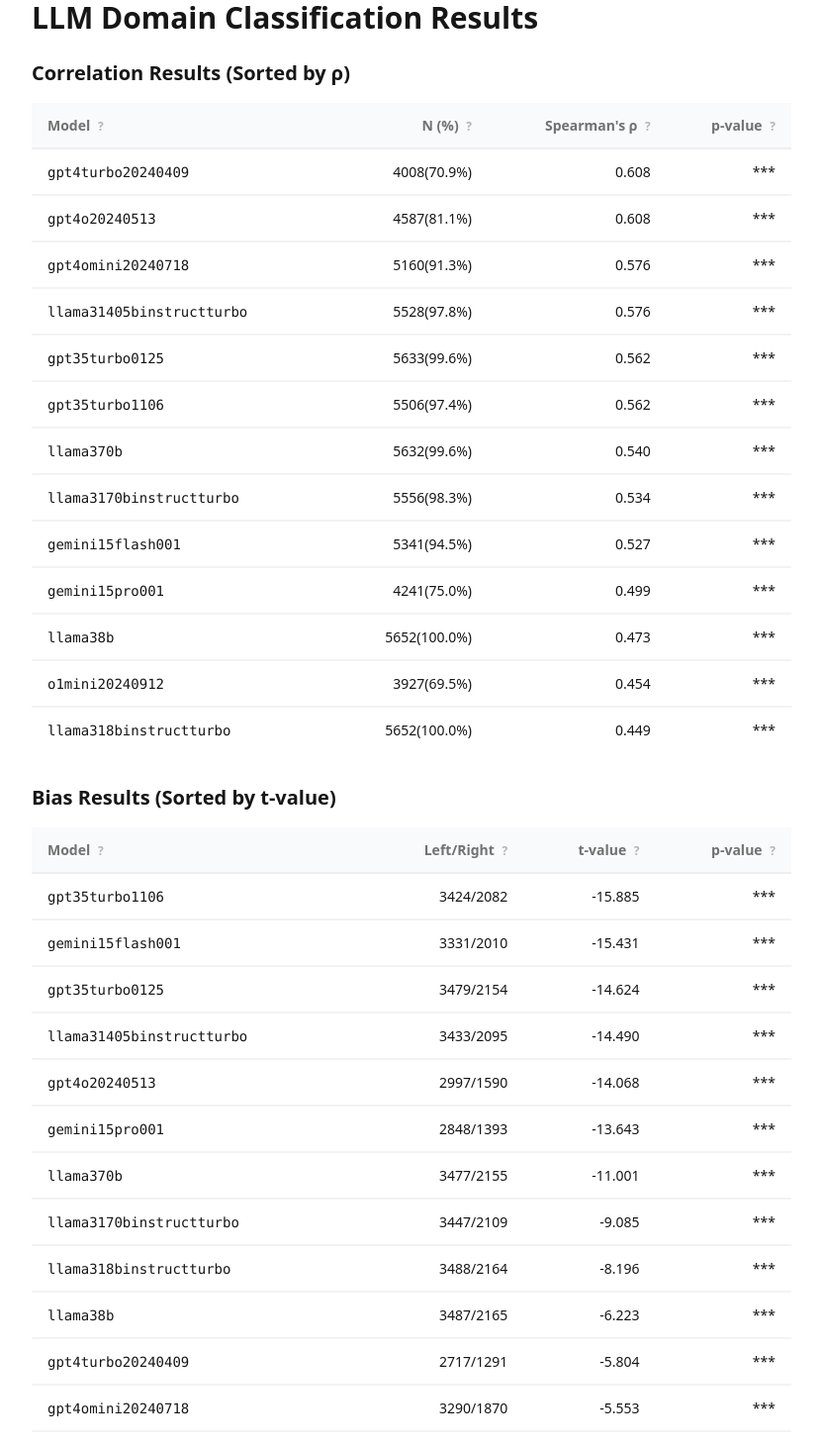
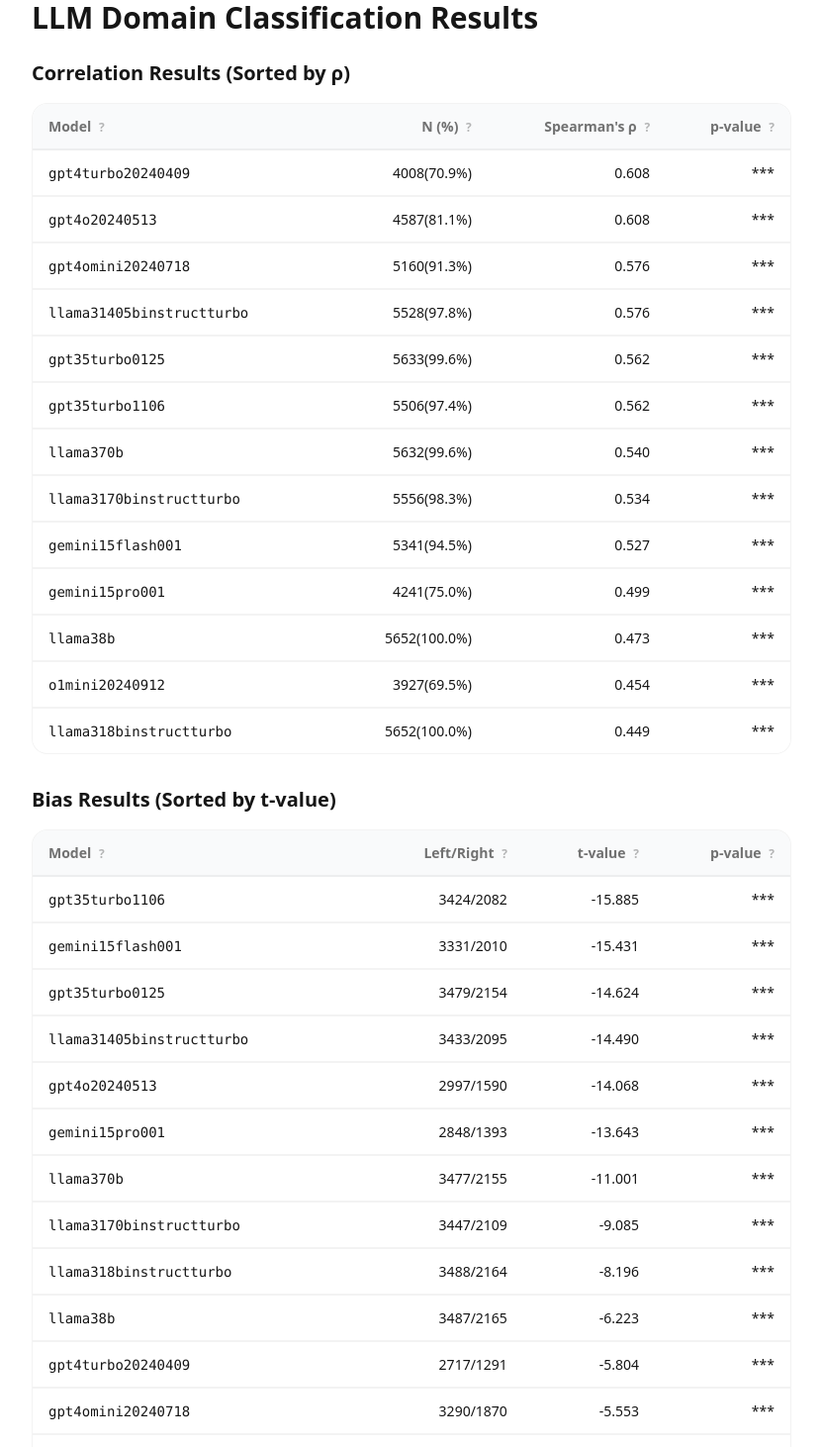
Before and after one commit to yang3kc/llm_domain_classification, a Vue app in the folder frontend/: page / in a window 1280 px wide. Shown: the top 1462 px of the page at 99% size, without its empty margins (224-1055 px from the left). Built offline with nearby package versions, Linux system fonts and the light colour scheme.

Commit message:
💄 style(component): adjust layout of correlation results section

```diff
--- a/frontend/src/components/ModelResults.vue
+++ b/frontend/src/components/ModelResults.vue
@@ -59,8 +59,8 @@
 <template>
   <div class="space-y-8">
     <!-- Correlation Results Table -->
-    <div class="overflow-x-auto">
-      <h2 class="text-xl font-bold mb-4">Correlation Results (Sorted by ρ)</h2>
+    <h2 class="text-xl font-bold mb-4">Correlation Results (Sorted by ρ)</h2>
+    <div class="overflow-x-auto rounded-box border border-base-content/5 bg-base-100">
       <table class="table w-full">
         <thead>
           <tr class="bg-base-200">
@@ -102,8 +102,8 @@
     </div>
 
     <!-- Bias Results Table -->
-    <div class="overflow-x-auto">
-      <h2 class="text-xl font-bold mb-4">Bias Results (Sorted by t-value)</h2>
+    <h2 class="text-xl font-bold mb-4">Bias Results (Sorted by t-value)</h2>
+    <div class="overflow-x-auto rounded-box border border-base-content/5 bg-base-100">
       <table class="table w-full">
         <thead>
           <tr class="bg-base-200">
```
